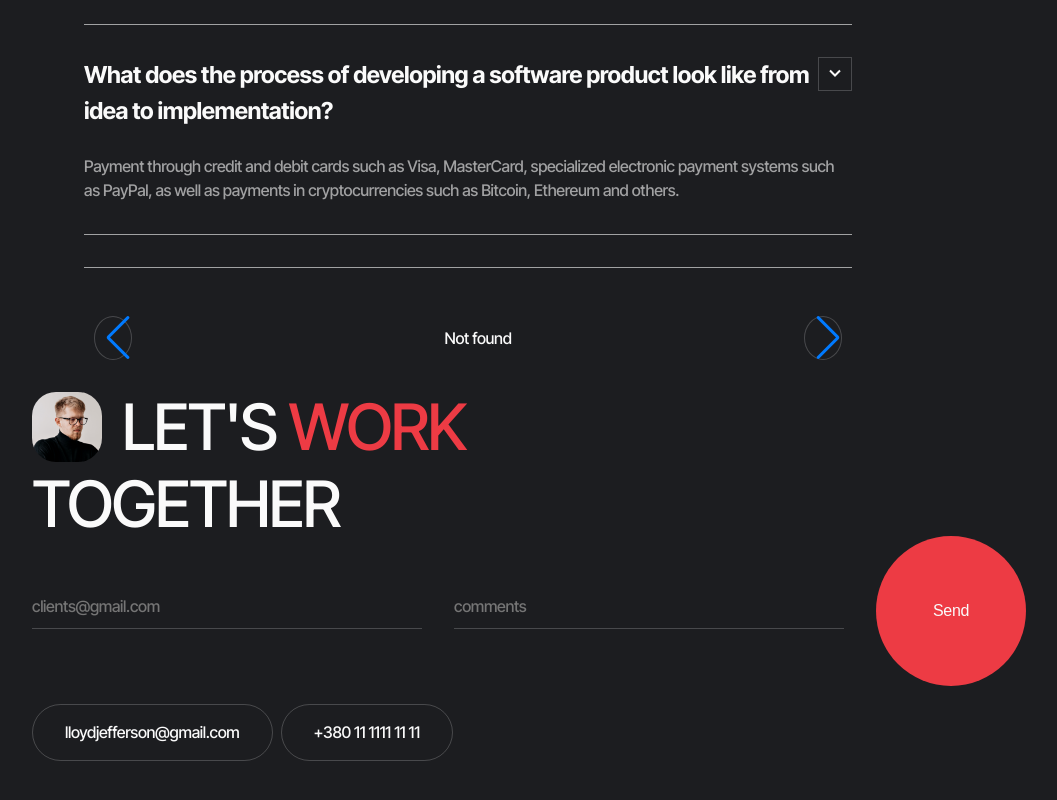
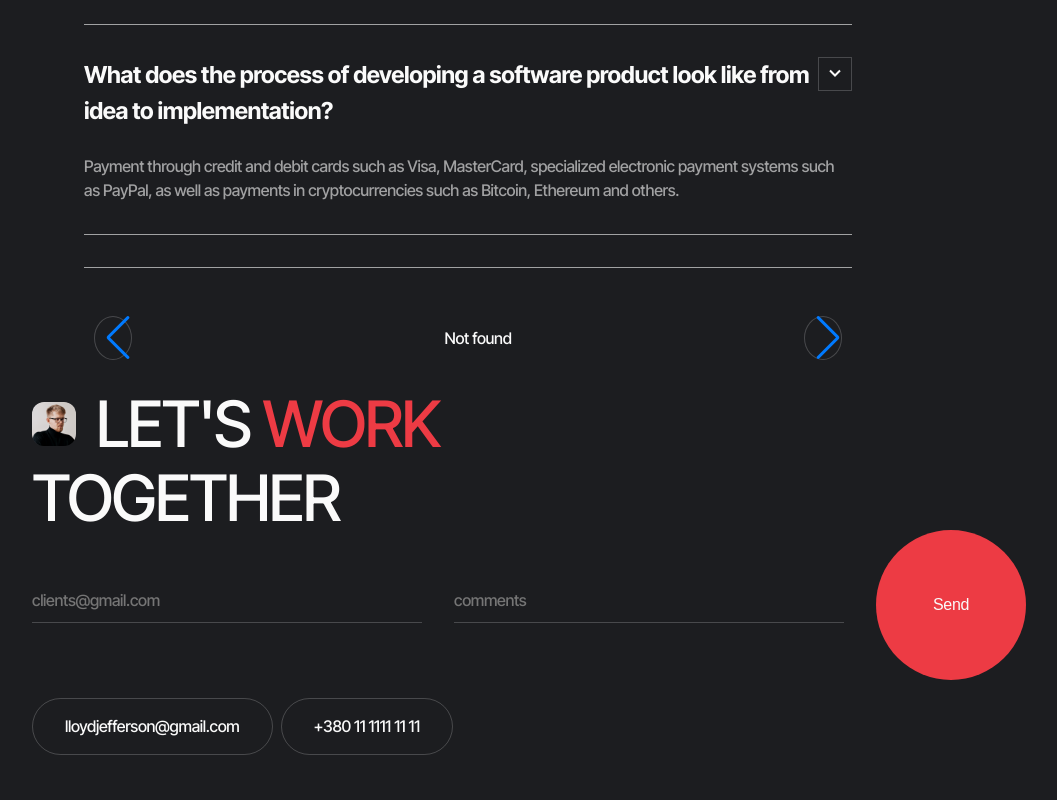
Before and after one commit to Abrandrokc/team-12, a website built with Vite: page src/index.html in a window 1280 px wide. Shown: the part 6721-7521 px from the top of the page, without its empty margins (172-1229 px from the left). Built offline with nearby package versions, Linux system fonts and the light colour scheme; no server answers; what accordion-js would draw is missing.

Commit message:
one more correction

```diff
--- a/src/css/work-together.css
+++ b/src/css/work-together.css
@@ -23,7 +23,7 @@
     align-items: center;
     margin-bottom: 8px;
   }
-  .photo {
+  .photo-work {
     border-radius: 12px;
     width: 44px;
     height: 44px;
--- a/src/partials/work-together.html
+++ b/src/partials/work-together.html
@@ -4,7 +4,7 @@
 >
   <div class="photo-title">
     <img
-      class="photo"
+      class="photo-work"
       src="./img/logo@3x.png"
       width="44"
       height="44"
```
